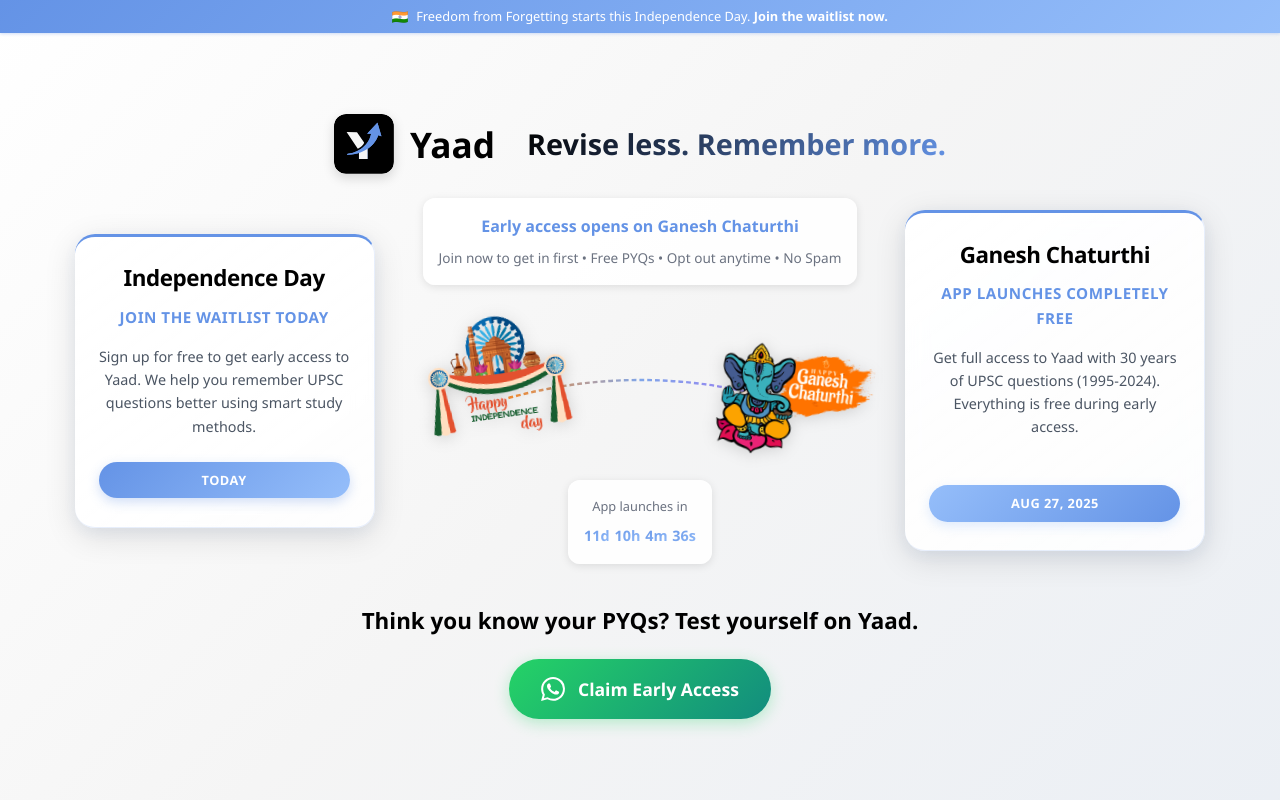
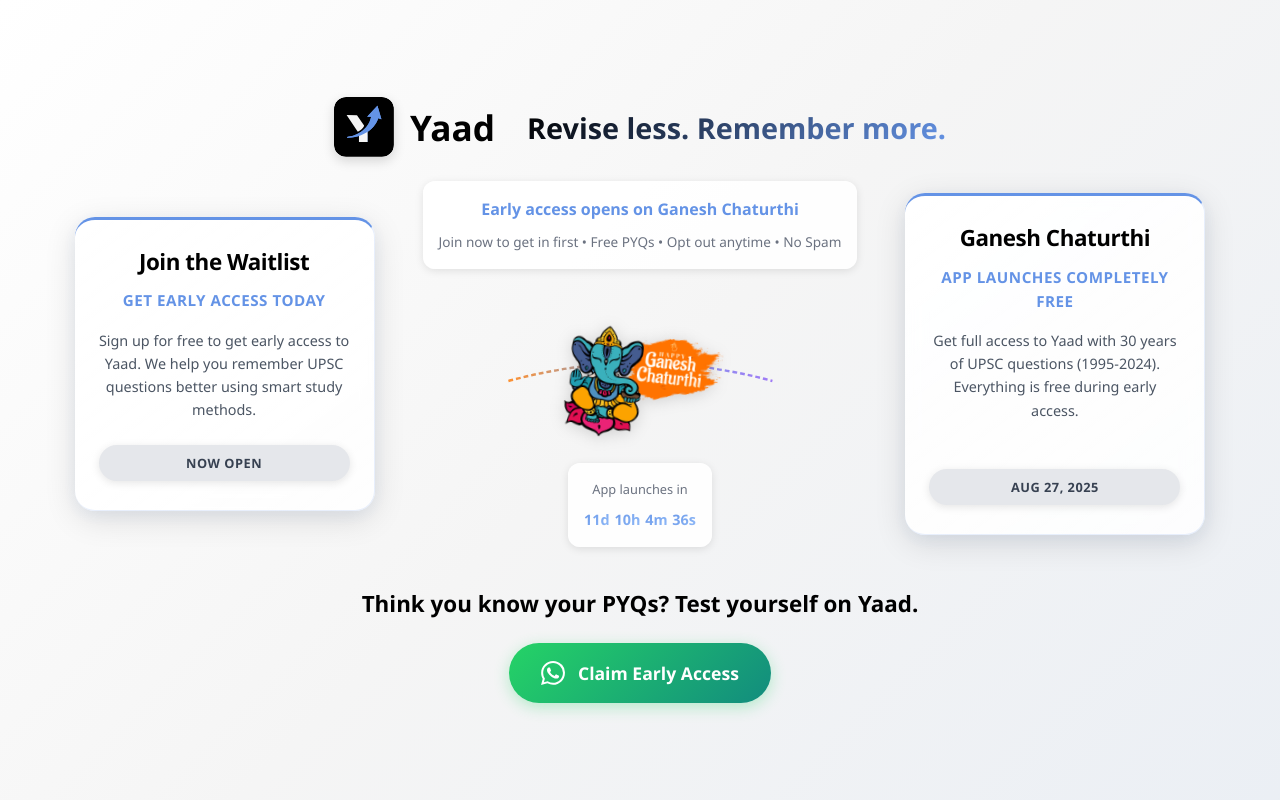
Before and after one commit to getyaad/getyaad.github.io, a React (Vite) app: page / in a window 1280 px wide. Shown: the top 800 px of the page. Built offline with nearby package versions, Linux system fonts and the light colour scheme.

Commit message:
vWo indp. day

```diff
--- a/src/components/Hero/Hero.css
+++ b/src/components/Hero/Hero.css
@@ -9,39 +9,7 @@
   flex-direction: column;
 }
 
-/* Ultra-thin Top Banner */
-.hero-top-banner {
-  width: 100%;
-  background: linear-gradient(135deg, var(--main-color), var(--second-main-color));
-  color: #ffffff;
-  padding: 0.4rem 0;
-  text-align: center;
-  display: flex;
-  align-items: center;
-  justify-content: center;
-  gap: 0.5rem;
-  box-shadow: 0 1px 3px rgba(100, 147, 230, 0.3);
-}
-
-.banner-flag {
-  width: 16px;
-  height: 16px;
-}
-
-.banner-text {
-  font-size: 0.8rem;
-  font-weight: 500;
-}
-
-.banner-link {
-  color: #ffffff;
-  font-weight: 700;
-  text-decoration: none;
-}
-
-.banner-link:hover {
-  color: #6b7280;
-}
+/* Hero Content Container */
 
 /* Hero Content Container */
 .hero-content {
@@ -221,7 +189,7 @@
     order: 2; /* Put journey path in the middle when stacked */
   }
 
-  .independence-card {
+  .waitlist-card {
     order: 1; /* First card */
   }
 
@@ -247,7 +215,7 @@
     inset 0 1px 0 rgba(255, 255, 255, 0.9);
 }
 
-.independence-card {
+.waitlist-card {
   border-left: none;
   border-top: 3px solid var(--main-color);
 }
@@ -261,7 +229,7 @@
 
 .card-title {
   font-size: 1.4rem;
-  font-weight: 800;
+  font-weight: 700;
   color: #000000;
   margin: 0 0 0.8rem 0;
   text-align: center;
@@ -269,7 +237,7 @@
   line-height: 1.2;
 }
 
-.independence-card .card-title,
+.waitlist-card .card-title,
 .ganesh-card .card-title {
   margin-top: 0rem;
 }
@@ -304,18 +272,8 @@
   text-transform: uppercase;
   letter-spacing: 0.5px;
   box-shadow: 0 2px 8px rgba(0, 0, 0, 0.1);
-}
-
-.status-badge.current {
-  background: linear-gradient(135deg, var(--main-color), var(--second-main-color));
-  color: #ffffff;
-  box-shadow: 0 4px 12px rgba(100, 147, 230, 0.3);
-}
-
-.status-badge.upcoming {
-  background: linear-gradient(135deg, var(--second-main-color), var(--main-color));
-  color: #ffffff;
-  box-shadow: 0 4px 12px rgba(149, 190, 250, 0.3);
+  background-color: #e5e7eb;
+  color: #374151;
 }
 
 /* Curved Journey Path */
@@ -361,31 +319,17 @@
   transition: transform 0.3s ease;
 }
 
-.independence-icon:hover {
+.ganesh-journey-icon:hover {
   transform: translate(-50%, -50%) scale(1.1) rotate(0deg);
 }
 
-.ganesh-journey-icon:hover {
-  transform: translate(50%, -50%) scale(1.1) rotate(0deg);
-}
-
-/* Independence icon - positioned at curve start */
-.independence-icon {
-  width: 140px;
-  height: auto;
-  top: 30%;
-  left: 17%;
-  transform: translate(-50%, -50%) rotate(-8deg);
-  z-index: 3;
-}
-
-/* Ganesh journey icon - positioned at curve end */
+/* Ganesh journey icon - positioned at curve center */
 .ganesh-journey-icon {
   width: 160px;
   height: auto;
   top: 50%;
-  right: 15%;
-  transform: translate(50%, -50%) rotate(6deg);
+  left: 50%;
+  transform: translate(-50%, -50%) rotate(6deg);
   z-index: 3;
 }
 
--- a/src/components/Hero/Hero.jsx
+++ b/src/components/Hero/Hero.jsx
@@ -35,12 +35,6 @@
 
   return (
     <section className="hero">
-      {/* 1. Thin Top Banner */}
-      <div className="hero-top-banner">
-        <img src="/india-emoji.png" alt="India Flag" className="banner-flag" />
-        <span className="banner-text">Freedom from Forgetting starts this Independence Day. <a href={whatsappUrl} className="banner-link" target="_blank" rel="noopener">Join the waitlist now.</a></span>
-      </div>
-
       <div className="hero-content">
         {/* 2. Horizontal Logo + Tagline */}
         <div className="hero-header-horizontal">
@@ -53,15 +47,15 @@
 
         {/* 4-6. Organic Journey Layout */}
         <div className="journey-container">
-          {/* Independence Day Card */}
-          <div className="journey-card independence-card">
-            <h3 className="card-title">Independence Day</h3>
-            <p className="card-subtitle">Join the waitlist today</p>
+          {/* Waitlist Card */}
+          <div className="journey-card waitlist-card">
+            <h3 className="card-title">Join the Waitlist</h3>
+            <p className="card-subtitle">Get early access today</p>
             <p className="card-description">
               Sign up for free to get early access to Yaad. We help you remember UPSC questions
               better using smart study methods.
             </p>
-            <span className="status-badge current">Today</span>
+            <span className="status-badge current">Now Open</span>
           </div>
 
           {/* Curved Journey Path with Countdown */}
@@ -94,9 +88,8 @@
                 />
               </svg>
 
-              {/* Journey Icons positioned at curve endpoints */}
+              {/* Journey Icons positioned at curve center */}
               <div className="journey-icons-container">
-                <img src="/india-independence-2.png" alt="Independence" className="journey-icon independence-icon" />
                 <img src="/ganesh-2.png" alt="Ganesh" className="journey-icon ganesh-journey-icon" />
               </div>
             </div>
--- a/src/config/constants.js
+++ b/src/config/constants.js
@@ -68,7 +68,7 @@
   const baseUrl = WHATSAPP_BASE_URL
 
   if (!utmSource) {
-    return `${baseUrl}?text=${encodeURIComponent(UTM_SOURCE_MESSAGES.default)}`
+    return `${baseUrl}?text=${UTM_SOURCE_MESSAGES.default}`
   }
 
   // Clean the UTM source (remove .com and capitalize)
@@ -78,7 +78,7 @@
 
   const message = UTM_SOURCE_MESSAGES[cleanSource] || UTM_SOURCE_MESSAGES.default
 
-  return `${baseUrl}?text=${encodeURIComponent(message)}`
+  return `${baseUrl}?text=${message}`
 }
 
 // Utility function to extract UTM source from URL
```
